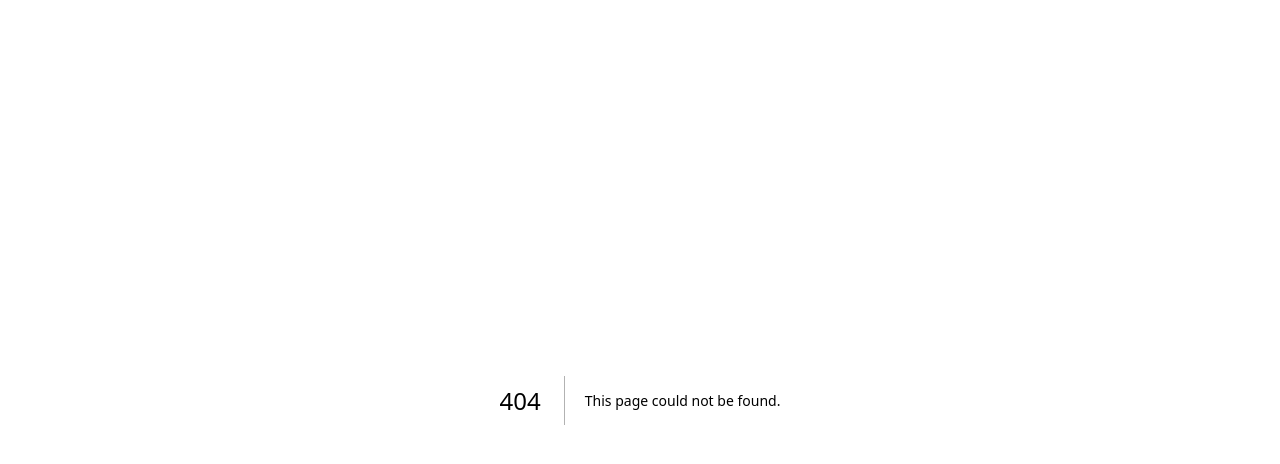
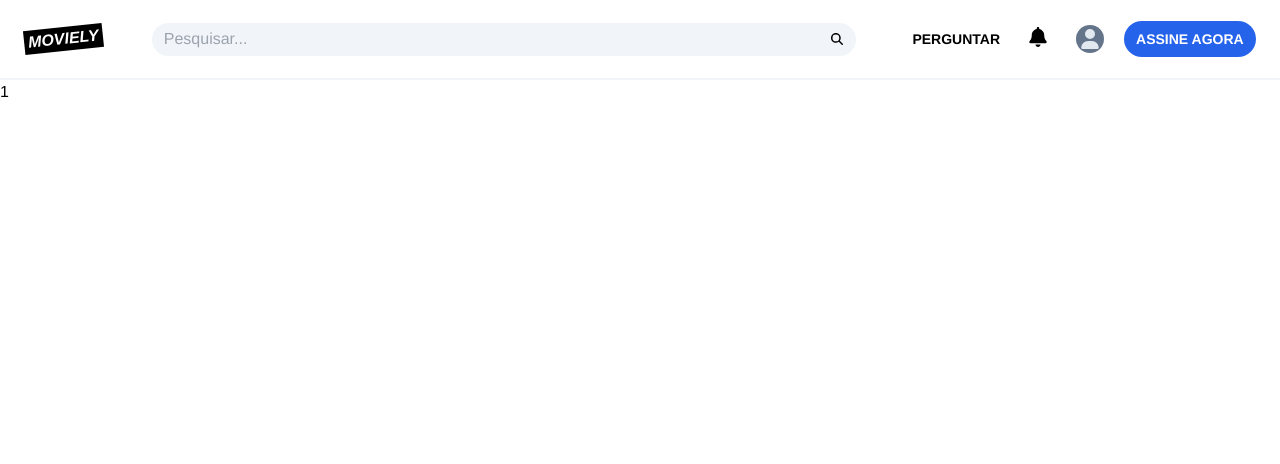
Before and after one commit to Eupou/moviely, a Next.js app: page /ask/1 in a window 1280 px wide. Before the commit this address had no page. Shown: the top 464 px of the page. Built offline with nearby package versions, Linux system fonts and the light colour scheme.

Commit message:
feat: go to new page with search bar

```diff
--- /dev/null
+++ b/src/app/ask/[questionId]/page.jsx
@@ -0,0 +1,12 @@
+import QuestionModal from "@/components/QuestionModal"
+
+export default function contect({ params }) {
+  const rawText = decodeURIComponent(params.questionId)
+
+  return (
+    <>
+      <h1>{rawText}</h1>
+      <QuestionModal />
+    </>
+  )
+}
--- a/src/app/layout.jsx
+++ b/src/app/layout.jsx
@@ -1,4 +1,6 @@
 import "./globals.css"
+import Header from "@/components/Header"
+import { ModalContextProvider } from "@/context/ModalContext"
 
 export const metadata = {
   title: "Moviely",
@@ -8,7 +10,12 @@ export const metadata = {
 export default function RootLayout({ children }) {
   return (
     <html lang="pt-BR">
-      <body>{children}</body>
+      <body>
+        <ModalContextProvider>
+          <Header />
+          {children}
+        </ModalContextProvider>
+      </body>
     </html>
   )
 }
--- a/src/components/SearchBar.jsx
+++ b/src/components/SearchBar.jsx
@@ -1,16 +1,43 @@
+"use client"
 import { FontAwesomeIcon } from "@fortawesome/react-fontawesome"
 import { faMagnifyingGlass } from "@fortawesome/free-solid-svg-icons"
+import { useRouter } from "next/navigation"
+import { useRef } from "react"
 
 export default function SearchBar() {
+  const inputRef = useRef(null)
+  const router = useRouter()
+
+  function handleKeyDown(key) {
+    if (key.code == "Enter") {
+      makeQuestion()
+      inputRef.current.blur()
+    }
+  }
+
+  function makeQuestion() {
+    const inputValue = inputRef.current.value.trim()
+    if (inputValue != "") {
+      const message = encodeURIComponent(inputRef.current.value)
+      router.push(`/ask/${message}`)
+    }
+  }
+
   return (
     <div className="flex group items-center bg-slate-100 p-1 w-[58%] md:w-[55%] rounded-full hover:bg-slate-200 transition">
       <input
+        ref={inputRef}
+        onKeyDown={(e) => handleKeyDown(e)}
         className="bg-slate-100 w-full pl-2 focus:outline-none group-hover:bg-slate-200 transition"
         type="text"
         placeholder="Pesquisar..."
       />
       <div className=" flex justify-center items-center h-[25px] w-[30px]">
-        <FontAwesomeIcon className="h-3" icon={faMagnifyingGlass} />
+        <FontAwesomeIcon
+          className="h-3"
+          icon={faMagnifyingGlass}
+          onClick={makeQuestion}
+        />
       </div>
     </div>
   )
--- a/tailwind.config.js
+++ b/tailwind.config.js
@@ -6,7 +6,11 @@ module.exports = {
     "./src/app/**/*.{js,ts,jsx,tsx,mdx}",
   ],
   theme: {
-    extend: {},
+    extend: {
+      boxShadow: {
+        full: "0 0vh 100vh 100vh rgba(0, 0, 0, 0.3)",
+      },
+    },
   },
   plugins: [],
 }
```
